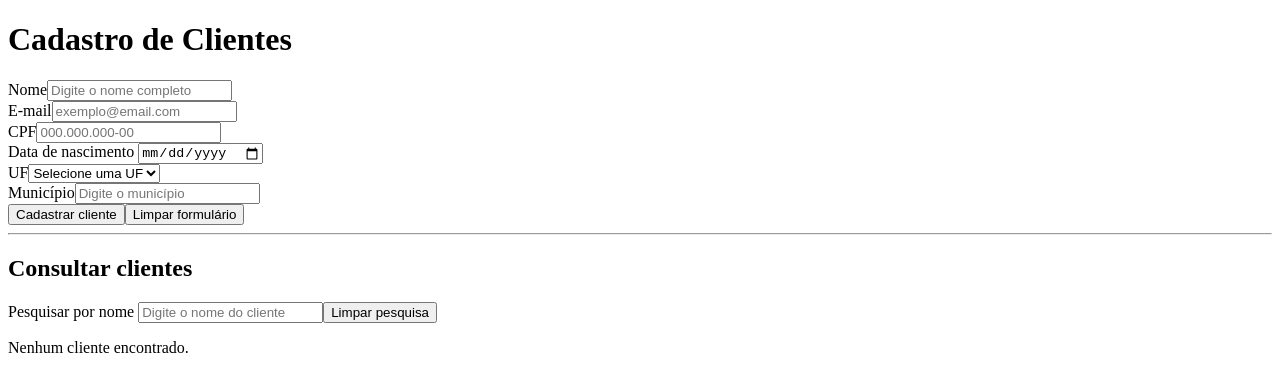
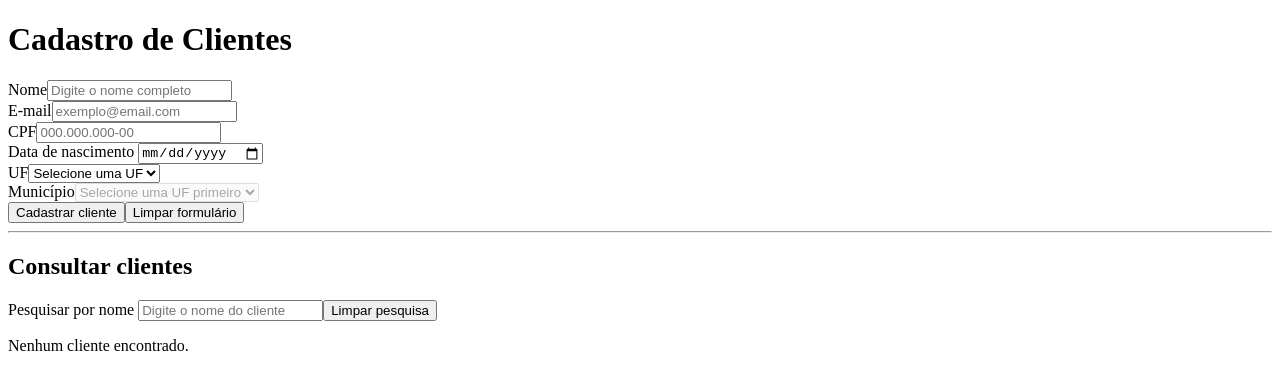
Before and after one commit to eloisazsenai/projeto-cadastro-clientes, an Angular app: page / in a window 1280 px wide. Shown: the top 392 px of the page. Built offline with nearby package versions, Linux system fonts and the light colour scheme.

Commit message:
feat: api com IBGE

```diff
--- a/src/app/components/cadastro-cliente/cadastro-cliente.component.html
+++ b/src/app/components/cadastro-cliente/cadastro-cliente.component.html
@@ -133,14 +133,42 @@
     <div class="campo">
       <label for="municipio">Município</label>
 
-       <input
+      <!--
+        Diferente de um input de texto, o select limita a escolha às opções
+        recebidas da API do IBGE. Ele permanece desabilitado até que uma UF seja
+        selecionada e a requisição termine com sucesso.
+      -->
+      <select
         id="municipio"
-        type="text"
         formControlName="municipio"
-        placeholder="Digite o município"
       >
+        <option value="">
+          @if (carregandoMunicipios) {
+            Carregando municípios...
+          } @else if (!formularioCliente.get('uf')?.value) {
+            Selecione uma UF primeiro
+          } @else {
+            Selecione um município
+          }
+        </option>
+
+        <!-- Cada objeto devolvido pelo IBGE se transforma em uma opção. -->
+        @for (municipio of municipios; track municipio.id) {
+          <option [value]="municipio.nome">
+            {{ municipio.nome }}
+          </option>
+        }
+      </select>
+
+      <!-- Falhas de rede são diferentes de erros de validação do formulário. -->
+      @if (erroMunicipios) {
+        <small class="erro">
+          {{ erroMunicipios }}
+        </small>
+      }
 
       @if (
+        !erroMunicipios &&
         formularioCliente.get('municipio')?.invalid &&
         formularioCliente.get('municipio')?.touched
       ) {
--- a/src/app/components/cadastro-cliente/cadastro-cliente.component.ts
+++ b/src/app/components/cadastro-cliente/cadastro-cliente.component.ts
@@ -55,6 +55,16 @@ export class CadastroClienteComponent {
   // Informa à tela que existe uma requisição em andamento.
   carregandoMunicipios = false;
 
+  // Guarda uma mensagem amigável caso a consulta ao IBGE não possa ser concluída.
+  erroMunicipios = '';
+
+  /*
+   * Cada consulta recebe um número. Se a pessoa trocar de UF muito rápido, uma
+   * resposta antiga pode chegar depois da nova. Este contador permite ignorar
+   * essa resposta atrasada e evita mostrar municípios do estado errado.
+   */
+  private numeroConsultaMunicipios = 0;
+
   // null significa "novo cadastro"; um id significa "edição em andamento".
   clienteEditandoId: string | null = null;
 
@@ -82,7 +92,8 @@ export class CadastroClienteComponent {
       cpf: ['', [Validators.required]],
       dataNascimento: ['', [Validators.required]],
       uf: ['', [Validators.required]],
-      municipio: ['', [Validators.required]]
+      // O município começa desabilitado e só é liberado após selecionar uma UF.
+      municipio: [{ value: '', disabled: true }, [Validators.required]]
     });
 
     // valueChanges é um fluxo de eventos: executa a pesquisa a cada digitação.
@@ -97,16 +108,26 @@ export class CadastroClienteComponent {
     });
   }
 
-  /** Busca na API do IBGE os municípios pertencentes à UF selecionada. */
-  carregarMunicipios(uf: string): void {
+  /**
+   * Busca na API do IBGE os municípios pertencentes à UF selecionada.
+   * O segundo parâmetro é usado na edição para restaurar o município do cliente.
+   */
+  carregarMunicipios(uf: string, municipioSelecionado = ''): void {
+    const consultaAtual = ++this.numeroConsultaMunicipios;
+    const controleMunicipio = this.formularioCliente.get('municipio');
+
     // Remove opções da seleção anterior para não misturar estados diferentes.
     this.municipios = [];
+    this.erroMunicipios = '';
 
     // Também limpa o município escolhido anteriormente. emitEvent: false evita
     // disparar eventos desnecessários durante essa limpeza feita pelo código.
-    this.formularioCliente.get('municipio')?.reset('', {
+    controleMunicipio?.reset('', {
       emitEvent: false
     });
+
+    // Enquanto não há opções válidas, o select fica bloqueado.
+    controleMunicipio?.disable({ emitEvent: false });
 
     // Sem UF não existe nada para consultar, então encerramos o método cedo.
     if (!uf) {
@@ -126,18 +147,40 @@ export class CadastroClienteComponent {
      */
     this.http.get<Municipio[]>(url).subscribe({
       next: municipios => {
+        // Se outra UF já foi escolhida, esta resposta ficou velha e é descartada.
+        if (consultaAtual !== this.numeroConsultaMunicipios) {
+          return;
+        }
+
         // localeCompare ordena corretamente os nomes em ordem alfabética.
         this.municipios = municipios.sort((a, b) =>
           a.nome.localeCompare(b.nome)
         );
 
+        // Agora existem opções compatíveis com a UF e o campo pode ser usado.
+        controleMunicipio?.enable({ emitEvent: false });
+
+        // Durante uma edição, seleciona novamente o município salvo do cliente.
+        if (municipioSelecionado) {
+          controleMunicipio?.setValue(municipioSelecionado, {
+            emitEvent: false
+          });
+        }
+
         this.carregandoMunicipios = false;
       },
 
       error: erro => {
+        // Uma resposta antiga também não deve sobrescrever o estado da consulta atual.
+        if (consultaAtual !== this.numeroConsultaMunicipios) {
+          return;
+        }
+
         console.error('Erro ao carregar municípios:', erro);
 
         this.municipios = [];
+        this.erroMunicipios =
+          'Não foi possível carregar os municípios. Tente selecionar a UF novamente.';
         this.carregandoMunicipios = false;
       }
     });
@@ -203,43 +246,17 @@ export class CadastroClienteComponent {
     this.clienteEditandoId = cliente.id;
 
     // patchValue altera apenas os campos informados, preservando os demais.
+    // emitEvent: false impede que a mudança da UF faça uma consulta duplicada.
     this.formularioCliente.patchValue({
       nome: cliente.nome,
       email: cliente.email,
       cpf: cliente.cpf,
       dataNascimento: cliente.dataNascimento,
       uf: cliente.uf
-    });
+    }, { emitEvent: false });
 
-    const url =
-      `https://servicodados.ibge.gov.br/api/v1/localidades/estados/${cliente.uf}/municipios`;
-
-    this.carregandoMunicipios = true;
-
-    /*
-     * A lista de municípios precisa chegar antes de selecionar o município do
-     * cliente. Por isso esse patchValue acontece dentro do next da requisição.
-     */
-    this.http.get<Municipio[]>(url).subscribe({
-      next: municipios => {
-        this.municipios = municipios.sort((a, b) =>
-          a.nome.localeCompare(b.nome)
-        );
-
-        this.formularioCliente.patchValue({
-          municipio: cliente.municipio
-        });
-
-        this.carregandoMunicipios = false;
-      },
-
-      error: erro => {
-        console.error('Erro ao carregar municípios:', erro);
-
-        this.municipios = [];
-        this.carregandoMunicipios = false;
-      }
-    });
+    // Carrega as opções antes de restaurar o município salvo.
+    this.carregarMunicipios(cliente.uf, cliente.municipio);
   }
 
   /** Substitui na lista os dados do cliente que está sendo editado. */
@@ -293,10 +310,15 @@ export class CadastroClienteComponent {
 
   /** Volta o formulário e o estado da tela ao modo de novo cadastro. */
   limparFormulario(): void {
+    // Invalida uma eventual resposta do IBGE que ainda esteja a caminho.
+    this.numeroConsultaMunicipios++;
+
     // reset limpa os valores e também estados como touched e dirty.
     this.formularioCliente.reset();
+    this.formularioCliente.get('municipio')?.disable({ emitEvent: false });
     this.clienteEditandoId = null;
     this.municipios = [];
     this.carregandoMunicipios = false;
+    this.erroMunicipios = '';
   }
 }
```
